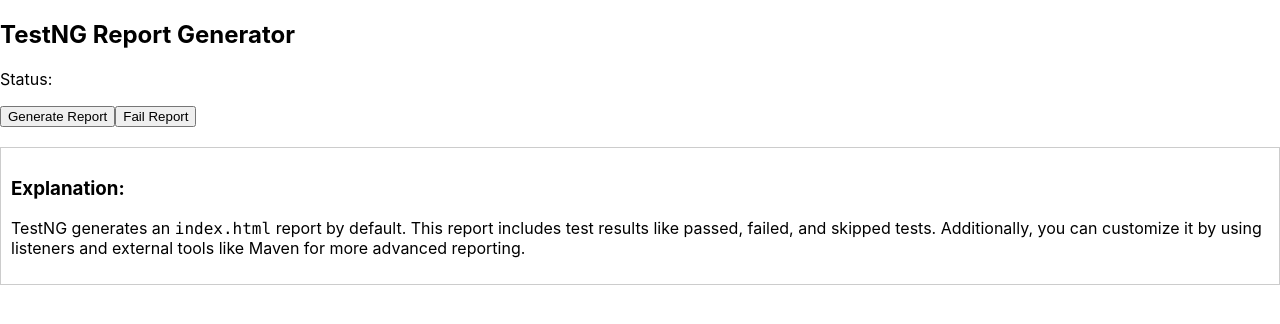
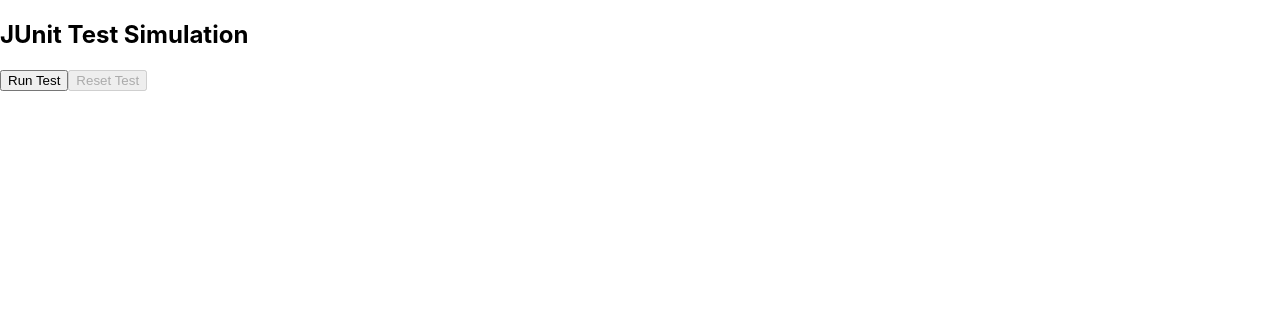
Before and after one commit to Girish-Yadav-devops/Junit, a React (Create React App) app: page / in a window 1280 px wide. Shown: the top 324 px of the page. Built offline with nearby package versions, Linux system fonts and the light colour scheme.

Commit message:
Initial commit

```diff
--- a/src/Junit.jsx
+++ b/src/Junit.jsx
@@ -1,42 +1,84 @@
-import React, { useState } from 'react';
+import React, { useState } from "react";
 
-const TestNGReportGenerator = () => {
-  const [status, setStatus] = useState('');
-  const [message, setMessage] = useState('');
+function TestRunner() {
+  const [result, setResult] = useState("");
+  const [testCase, setTestCase] = useState("");
+  const [isTestRunning, setIsTestRunning] = useState(false);
+  const [showHiddenContent, setShowHiddenContent] = useState(false);
 
-  const generateReport = () => {
-    setStatus('Generating...');
-    setMessage('Fetching the test results...');
+  // Simulate running a test (like JUnit)
+  const runTest = () => {
+    setIsTestRunning(true);
+    setTestCase("Test for add(3, 4) === 7 is running...");
 
+    // Simulate JUnit test process step-by-step
     setTimeout(() => {
-      setStatus('Completed');
-      setMessage('TestNG report generated successfully!');
-    }, 2000); // Simulate delay in generating report
+      const result = testAddition();
+      setResult(result ? "Test Passed!" : "Test Failed.");
+      setShowHiddenContent(true);  // Show hidden content after the test runs
+    }, 1000); // simulate test delay
   };
 
-  const failReport = () => {
-    setStatus('Failed');
-    setMessage('An error occurred while generating the report.');
+  // The actual test for addition (simulates JUnit test case)
+  const testAddition = () => {
+    setTestCase("Checking if the addition of 3 and 4 equals 7...");
+    return add(3, 4) === 7; // Simulate checking if 3 + 4 equals 7
+  };
+
+  // Add function to simulate the logic
+  const add = (a, b) => a + b;
+
+  // Reset the state when the user clicks on reset button
+  const resetTest = () => {
+    setResult("");
+    setTestCase("");
+    setIsTestRunning(false);
+    setShowHiddenContent(false);
   };
 
   return (
     <div>
-      <h2>TestNG Report Generator</h2>
-      <p>Status: <strong>{status}</strong></p>
-      <p>{message}</p>
+      <h2>JUnit Test Simulation</h2>
+      <button onClick={runTest} disabled={isTestRunning}>
+        {isTestRunning ? "Running Test..." : "Run Test"}
+      </button>
+      <button onClick={resetTest} disabled={!result}>
+        Reset Test
+      </button>
 
-      <button onClick={generateReport}>Generate Report</button>
-      <button onClick={failReport}>Fail Report</button>
+      <h3>{result}</h3>
 
-      <div style={{marginTop: '20px', padding: '10px', border: '1px solid #ccc'}}>
-        <h3>Explanation:</h3>
-        <p>
-          TestNG generates an <code>index.html</code> report by default. This report includes test results like passed, failed, and skipped tests.
-          Additionally, you can customize it by using listeners and external tools like Maven for more advanced reporting.
-        </p>
-      </div>
+      {/* Display the test case message */}
+      <p>{testCase}</p>
+
+      {/* Conditionally render the hidden content when test finishes */}
+      {showHiddenContent && (
+        <div>
+          <h4>Simulating JUnit Test Code:</h4>
+          <pre>
+            {`
+@Test
+public void testAddition() {
+    // Simulate the test for addition
+    int result = add(3, 4);
+    assertEquals(7, result); // The assertion checks if 3 + 4 equals 7
+}
+
+private int add(int a, int b) {
+    return a + b;
+}
+            `}
+          </pre>
+          <p>
+            <strong>Explanation:</strong> This code is similar to what you would write in JUnit for Java.
+            - The <code>@Test</code> annotation marks the method as a test.
+            - Inside the test, we call the <code>add(3, 4)</code> method and check if it returns <code>7</code> using <code>assertEquals</code>.
+            - If the result is as expected, the test passes, otherwise, it fails.
+          </p>
+        </div>
+      )}
     </div>
   );
-};
+}
 
-export default TestNGReportGenerator;
+export default TestRunner;
```
